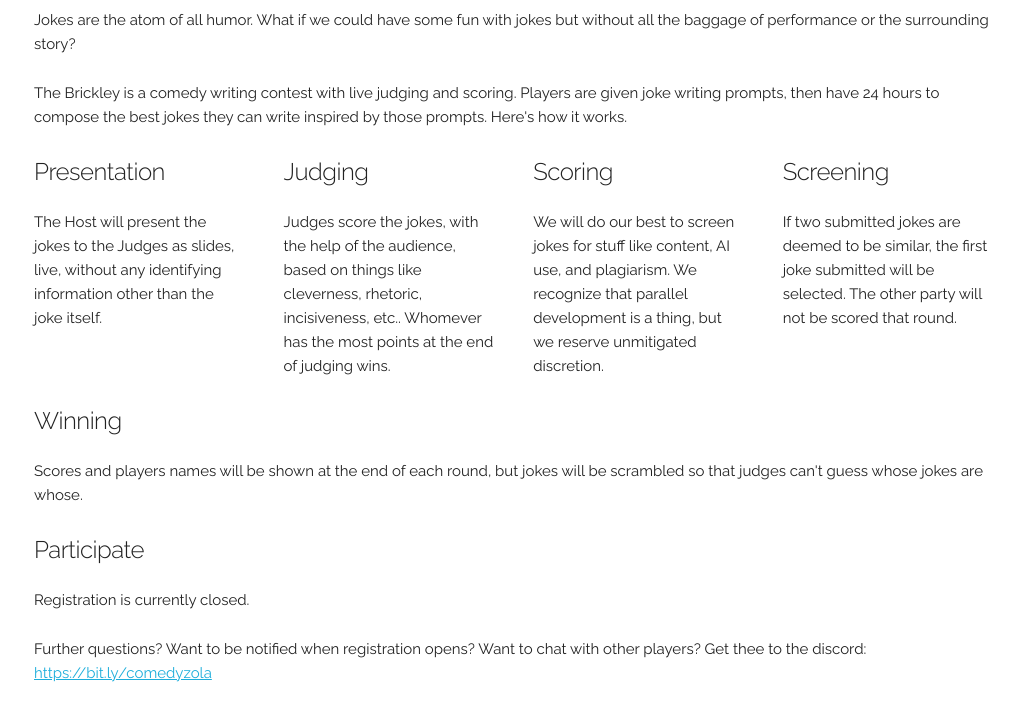
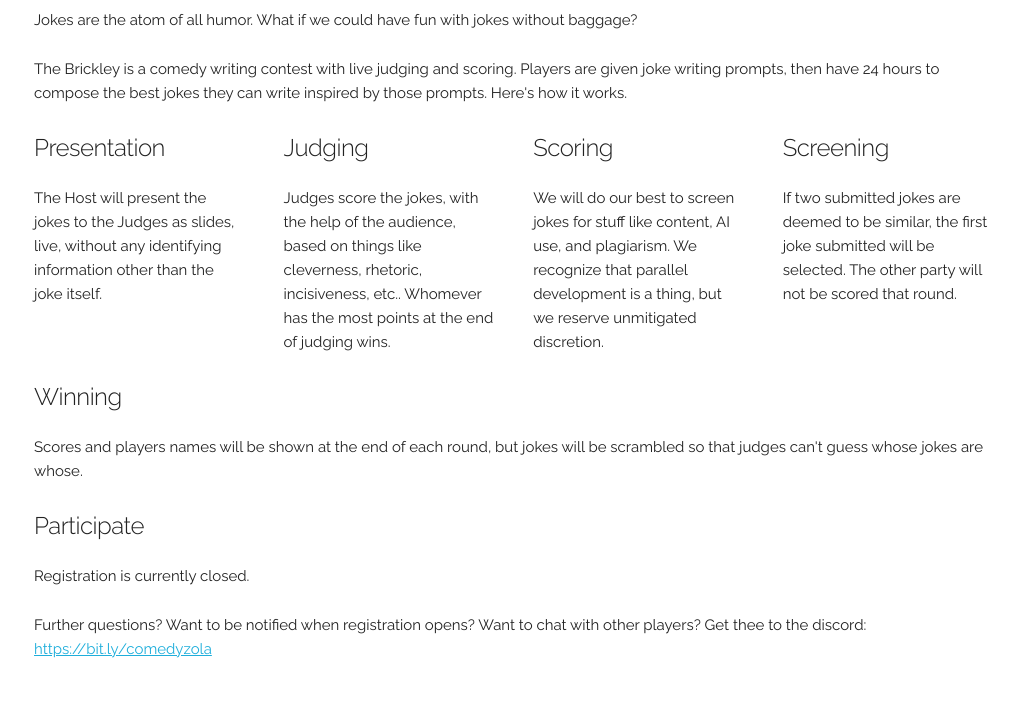
Before and after one commit to jimhodgson/brickley, a plain HTML site: page index.html in a window 1280 px wide. Shown: the part 293-1003 px from the top of the page, without its empty margins (126-1145 px from the left). After the commit the page ends 979 px from the top, so only its background shows below. Drawn offline with Linux system fonts and the light colour scheme.

Commit message:
small edit baggage

```diff
--- a/index.html
+++ b/index.html
@@ -35,7 +35,7 @@
     <div class="row">
       <div class="one-full column" style="margin-top: 25%">
         <h4>Welcome to The Brickley</h4>
-        <p>Jokes are the atom of all humor. What if we could have some fun with jokes but without all the baggage of performance or the surrounding story?
+        <p>Jokes are the atom of all humor. What if we could have fun with jokes without baggage?
         </p>
         <p>
         The Brickley is a comedy writing contest with live judging and scoring. Players are given joke writing prompts, then have 24 hours to compose the best jokes they can write inspired by those prompts. Here's how it works.
```
